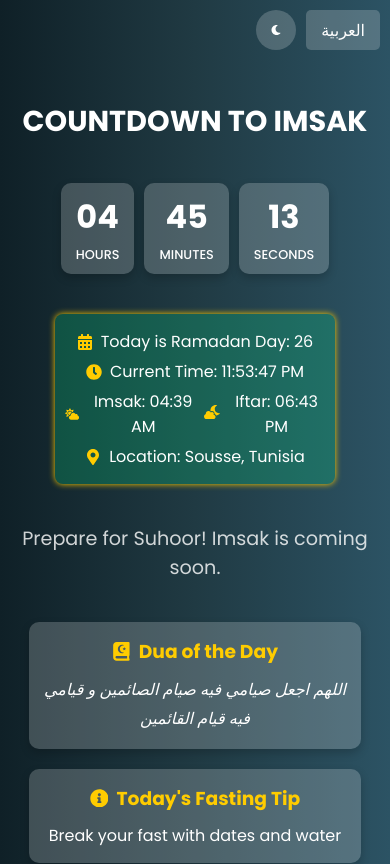
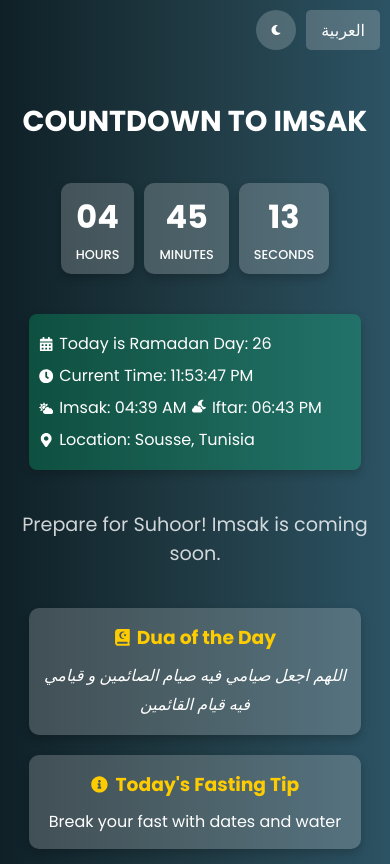
Before and after one commit to Youssef-Fawel/Ramadan-Countdown-App, a React (Create React App) app: page / in a window 390 px wide. Shown: the top 864 px of the page. Built offline with nearby package versions, Linux system fonts and the light colour scheme.

Commit message:
Update App.css

```diff
--- a/src/App.css
+++ b/src/App.css
@@ -27,7 +27,6 @@ body {
   overflow-x: hidden;
 }
 
-/* Animation for final countdown */
 @keyframes pulse {
   0% { transform: scale(1); }
   50% { transform: scale(1.05); }
@@ -65,7 +64,6 @@ body {
   100% { color: #ffcc00; }
 }
 
-/* Special effects for final countdown */
 .final-countdown {
   background: linear-gradient(to right, #330000, #550000, #330000);
   animation: pulse 2s infinite;
@@ -189,23 +187,52 @@ body {
   max-width: 80%;
   width: 500px;
   animation: glow 2s infinite;
+  box-shadow: 0 4px 10px var(--shadow-color);
 }
 
 .highlight-box p {
   margin: 5px 0;
   display: flex;
   align-items: center;
-  justify-content: center;
+  justify-content: flex-start;
+  flex-wrap: wrap;
 }
 
-.icon {
-  margin-right: 8px;
-  color: #ffcc00;
+@media (max-width: 768px) {
+  .highlight-box {
+    font-size: 0.95rem;
+    padding: 12px;
+    width: 90%;
+    max-width: 100%;
+  }
+
+  .highlight-box p {
+    justify-content: flex-start;
+    line-height: 1.5;
+  }
+
+  .icon {
+    margin-right: 6px;
+    font-size: 0.9em;
+  }
+
+  .rtl .icon {
+    margin-right: 0;
+    margin-left: 6px;
+  }
 }
 
-.rtl .icon {
-  margin-right: 0;
-  margin-left: 8px;
+@media (max-width: 480px) {
+  .highlight-box {
+    font-size: 0.9rem;
+    padding: 10px;
+    width: 95%;
+    animation: none;
+  }
+
+  .highlight-box p {
+    margin: 8px 0;
+  }
 }
 
 .label {
@@ -226,7 +253,6 @@ body {
   animation: celebrate 2s infinite;
 }
 
-/* New feature cards */
 .feature-cards {
   display: flex;
   gap: 20px;
@@ -264,7 +290,6 @@ body {
   line-height: 1.8;
 }
 
-/* Quote box */
 .quote-box {
   background: rgba(74, 109, 167, 0.4);
   padding: 20px;
@@ -281,14 +306,12 @@ body {
   font-size: 1.1rem;
 }
 
-/* Weather info */
 .weather-info {
   text-align: center;
   margin: 10px 0;
   opacity: 0.8;
 }
 
-/* Popup styles */
 .popup-overlay {
   position: fixed;
   top: 0;
@@ -332,7 +355,6 @@ body {
   margin: 15px 0;
 }
 
-/* Action buttons */
 .action-buttons {
   display: flex;
   justify-content: center;
@@ -376,7 +398,6 @@ body {
   padding-bottom: 20px;
 }
 
-/* Responsive design */
 @media (max-width: 768px) {
   .title {
     font-size: 2.2rem;
```
